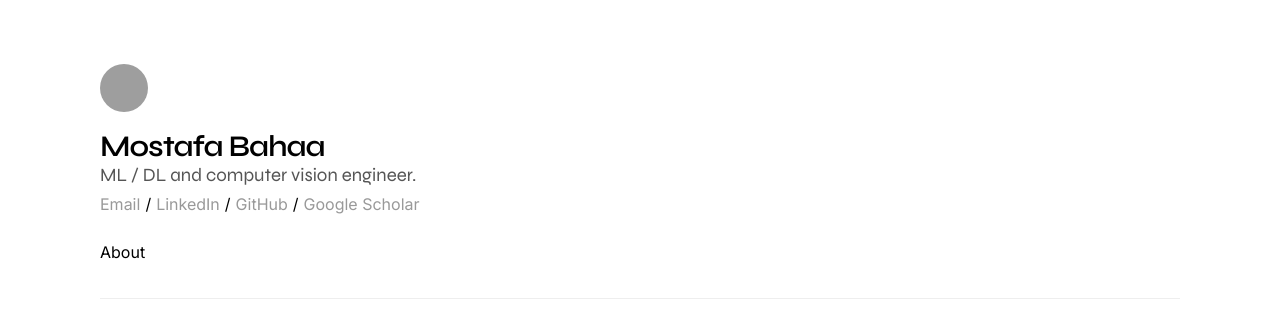
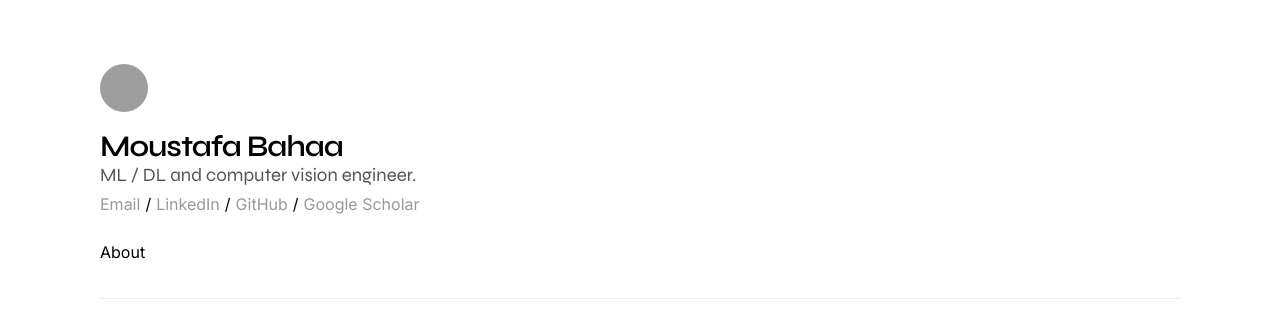
Before and after one commit to mostafabahaa25/mostafabahaa25.github.io, a Jekyll site: the page built from _pages/index.md, in a window 1280 px wide. Shown: the top 325 px of the page. Built offline with Jekyll 4.4.1, drawn with Linux system fonts in a browser that asks for light colours; grey boxes are pictures that could not be loaded.

Commit message:
Update name from Mostafa to Moustafa Bahaa

```diff
--- a/_config.yml
+++ b/_config.yml
@@ -1,4 +1,4 @@
-name: Mostafa Bahaa
+name: Moustafa Bahaa
 tagline: ML / DL and computer vision engineer.
 career-objective: I am passionate about AI research. #, with a particular focus on improving embodied reasoning of multimodal models. #I am also keenly interested in Continual Learning and Agentic systems.
 color-theme: red #blue # red or blue
```
